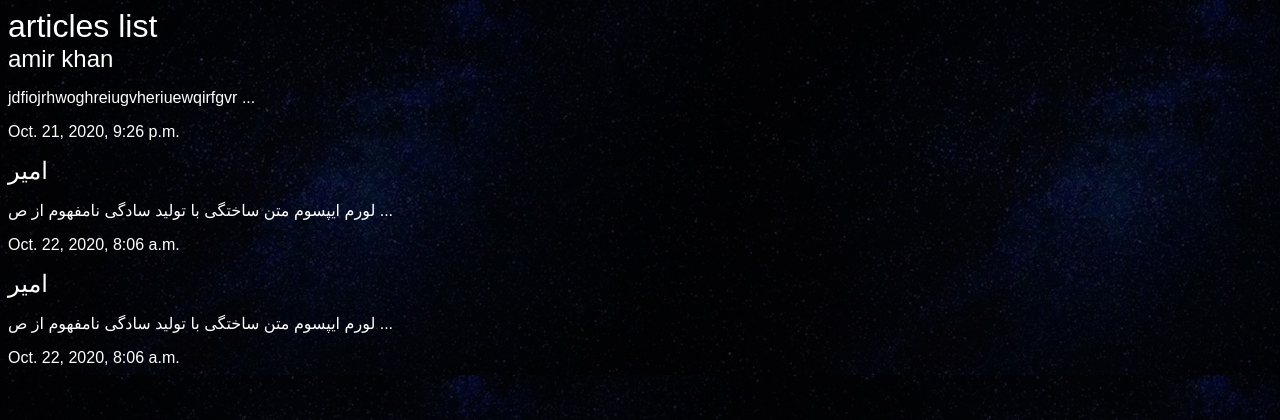
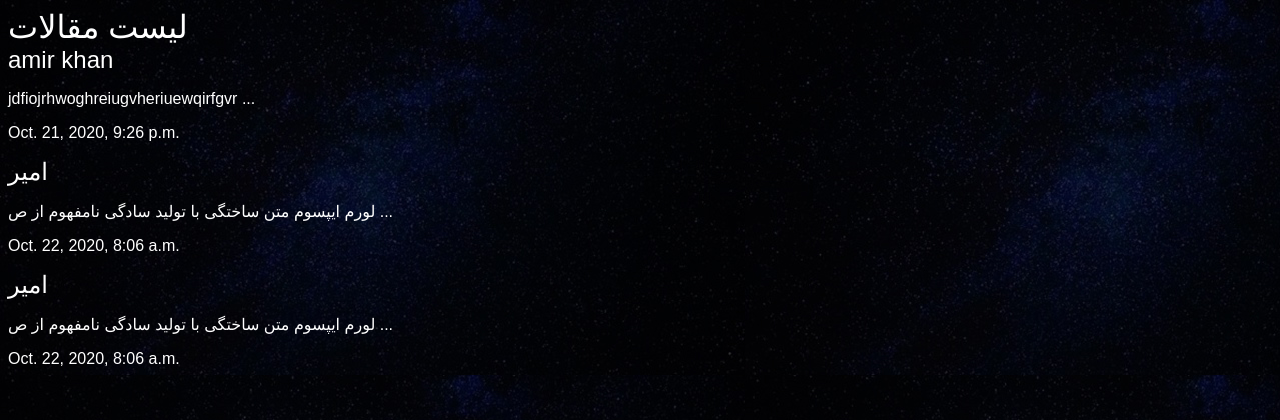
Before and after one commit to mohamadamirnabavi/djanggo, a Django app: page /articles/ in a window 1280 px wide. Shown: the top 420 px of the page. Run offline with Django 3.2, Linux system fonts and the light colour scheme; data comes from the database, SQL or seed files in the repository.

Commit message:
chng name

```diff
--- a/articles/templates/articles/articleslist.html
+++ b/articles/templates/articles/articleslist.html
@@ -6,8 +6,8 @@
 
 {% block content %}
   <div class="container">
+      <h1>لیست مقالات</h1>
 
-      <h1>articles list</h1>
       {% for i in articles %}
       <h2> <a href="#"> {{i.title}} </a> </h2>
       <p>
--- a/templates/base.html
+++ b/templates/base.html
@@ -16,7 +16,9 @@
 </head>
 
 <body>
+<div class="wrapper">
 
+</div>
 {% block content %}
 
 {% endblock %}
```
